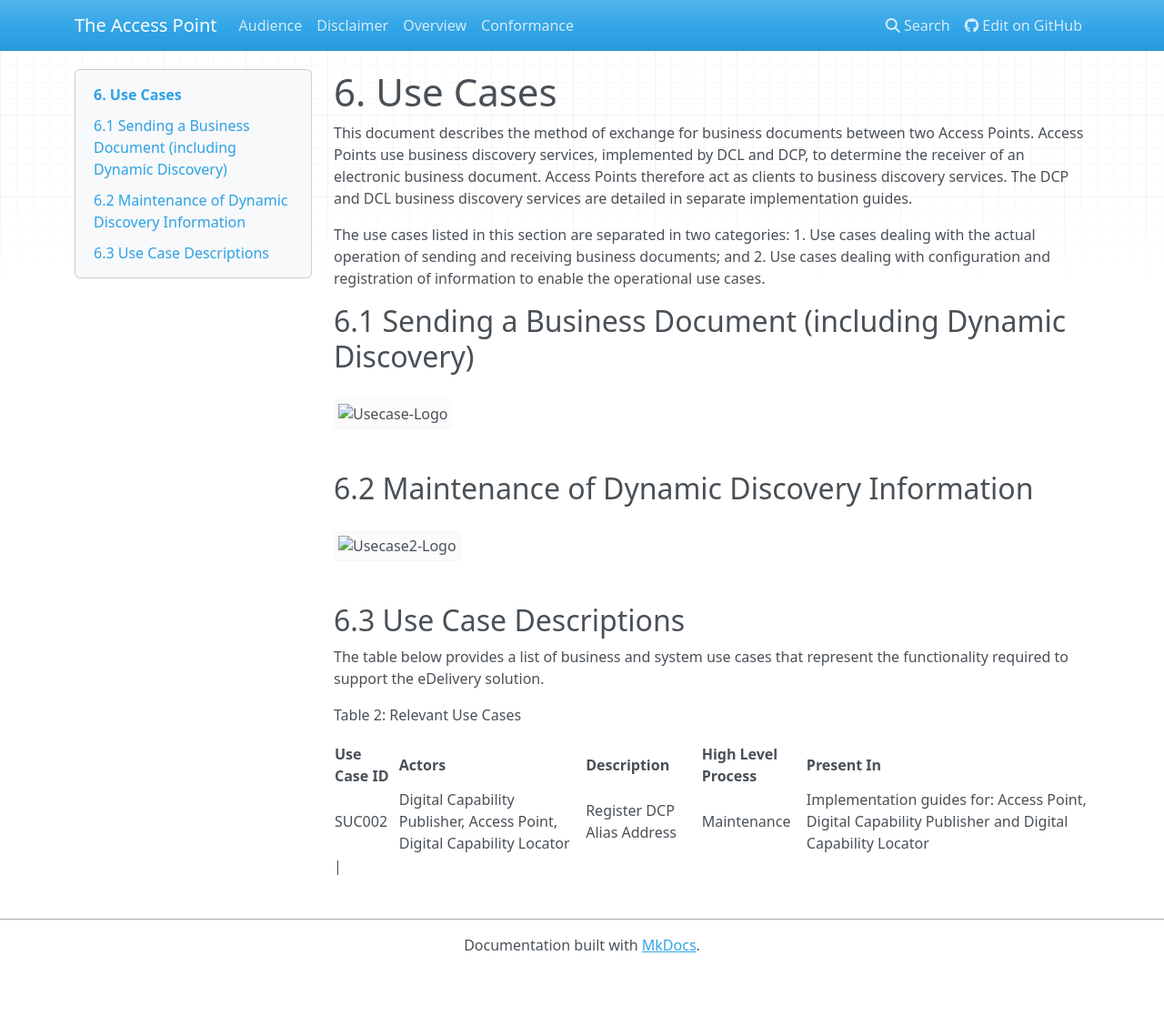
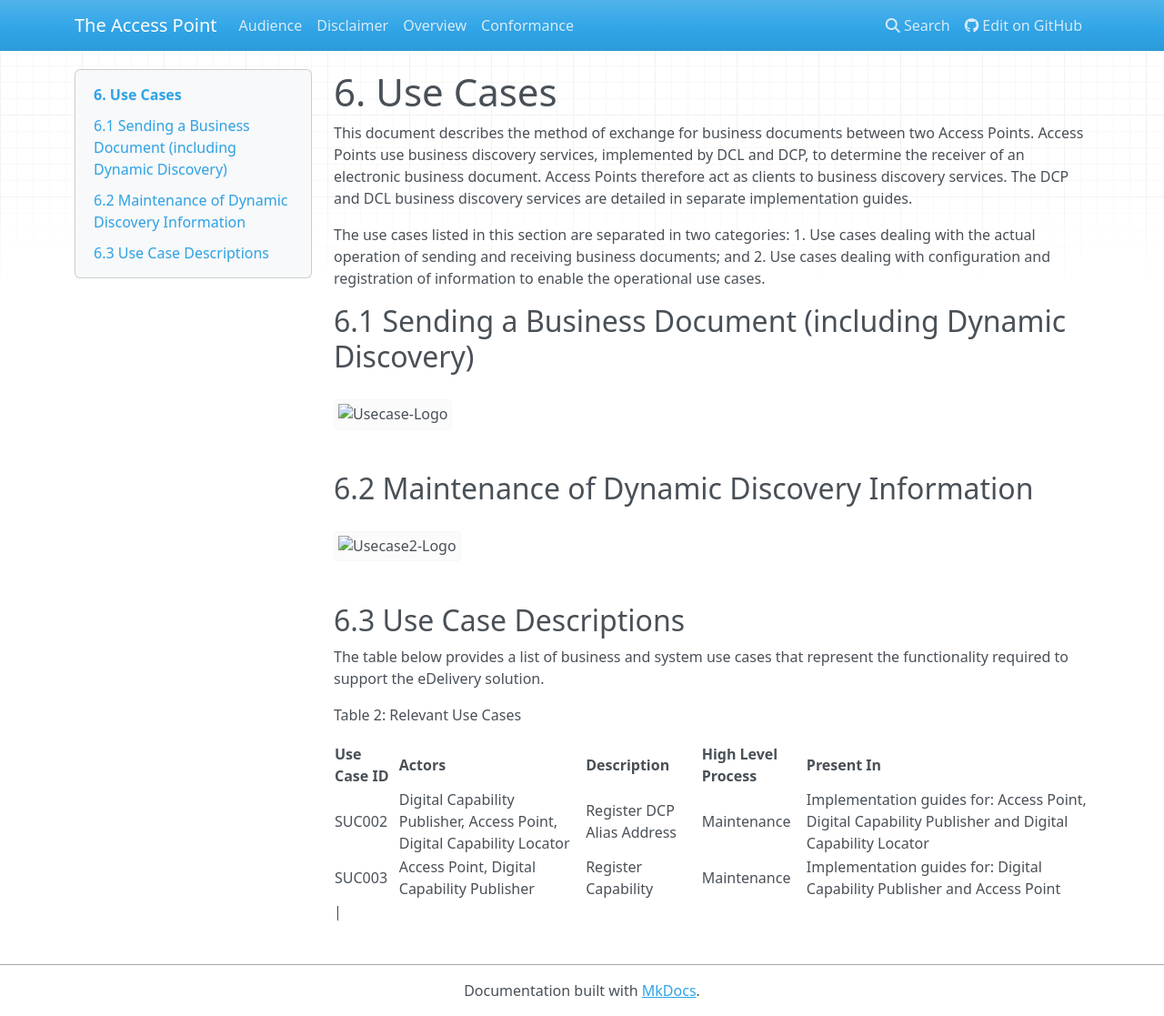
Before and after one commit to Digital-Business-Council/Access-Point, an MkDocs documentation site: the page built from docs/use-cases.md, in a window 1280 px wide and 1117 px high. Shown: the whole window at 91% size. Built offline with MkDocs 1.6.1, drawn with Linux system fonts in a browser that asks for light colours; nearby versions of some CDN libraries; old or Windows-style settings are respelled for this version of MkDocs.

Commit message:
Update use-cases.md

```diff
--- a/docs/use-cases.md
+++ b/docs/use-cases.md
@@ -24,6 +24,9 @@ Table 2: Relevant Use Cases
 | --- |------- | --- | ------- | ------- |
 **Use Case ID** |**Actors**| **Description** |**High Level Process**| **Present In** |
 SUC002 | Digital Capability Publisher, Access Point, Digital Capability Locator | Register DCP Alias Address | Maintenance | Implementation guides for: Access Point, Digital Capability Publisher and Digital Capability Locator |
+SUC003 | Access Point, Digital Capability Publisher | Register Capability | Maintenance | Implementation guides for: Digital Capability Publisher and Access Point |
+
+
 
 
 
```
